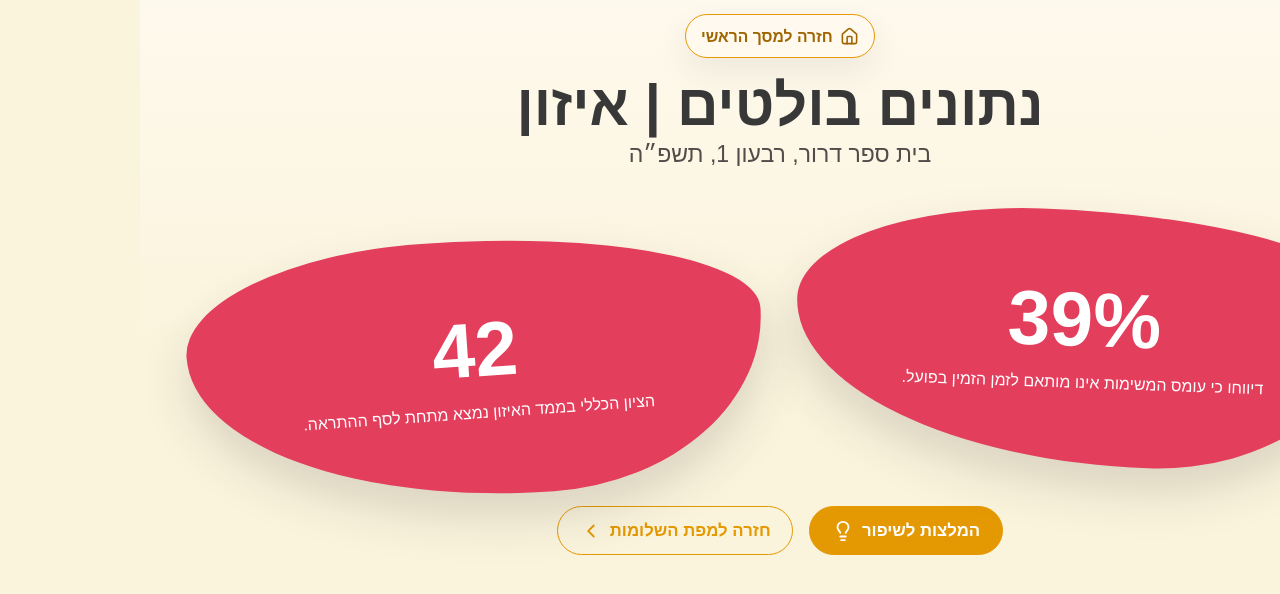
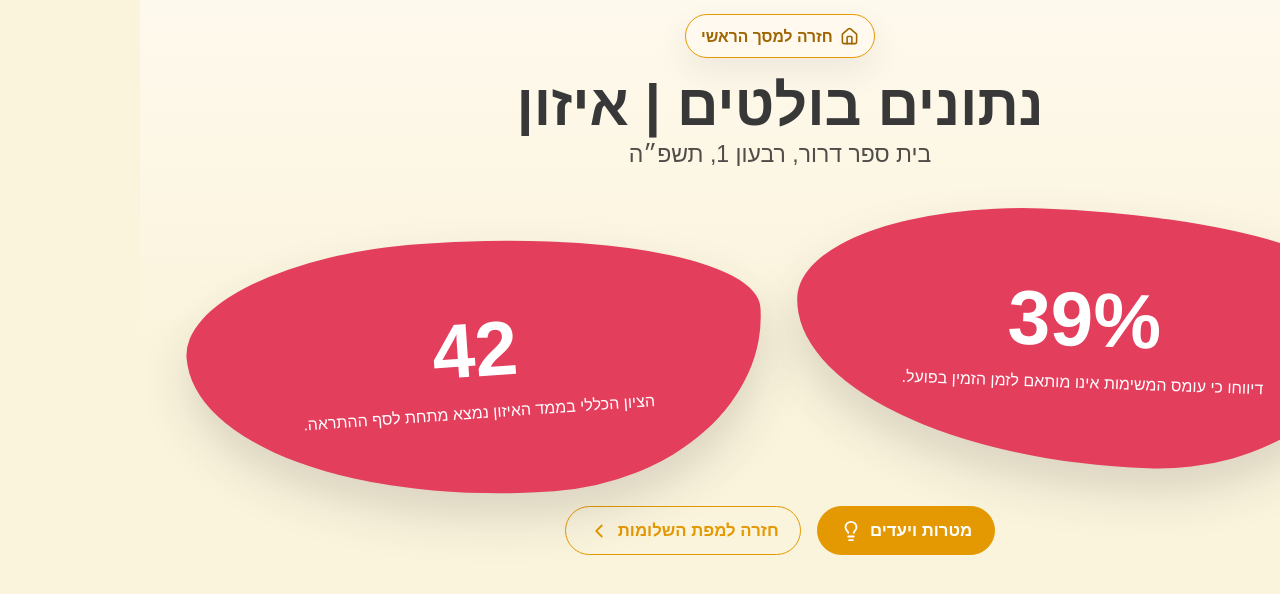
Before and after one commit to shteynu/shalomut-map-demo, a Next.js app: page /dashboard/balance/metrics in a window 1280 px wide. Shown: the top 594 px of the page. Built offline with nearby package versions, Linux system fonts and the light colour scheme.

Commit message:
Change 'המלצות לשיפור' to 'מטרות ויעדים' and add design.md

```diff
--- a/src/components/dashboard-mock.tsx
+++ b/src/components/dashboard-mock.tsx
@@ -207,7 +207,7 @@ export function DashboardMetricsPage({ dimension }: { dimension: WellbeingDimens
           className="dashboard-pill-button dashboard-pill-button-primary"
           href={`/dashboard/${dimension.id}/recommendations`}
         >
-          המלצות לשיפור
+          מטרות ויעדים
           <Lightbulb size={22} aria-hidden="true" />
         </Link>
         <Link className="dashboard-pill-button dashboard-pill-button-secondary" href="/dashboard">
@@ -225,11 +225,11 @@ export function DashboardRecommendationsPage({ dimension }: { dimension: Wellbei
 
   return (
     <div className="dashboard-mock-page dashboard-recommendations-screen">
-      <DashboardHeading title={`המלצות לשיפור | ${dimension.conceptLabel}`} />
+      <DashboardHeading title={`מטרות ויעדים | ${dimension.conceptLabel}`} />
 
       <section
         className={`dashboard-recommendations-stage${isFiveItemLayout ? " is-five-items" : " is-generic-items"}`}
-        aria-label={`המלצות לשיפור עבור ${dimension.conceptLabel}`}
+        aria-label={`מטרות ויעדים עבור ${dimension.conceptLabel}`}
       >
         {recommendations.map((recommendation, index) => (
           <RecommendationBlob
```
Also changed, not shown: 1 other file (tests, documents, lock files or other folders).
